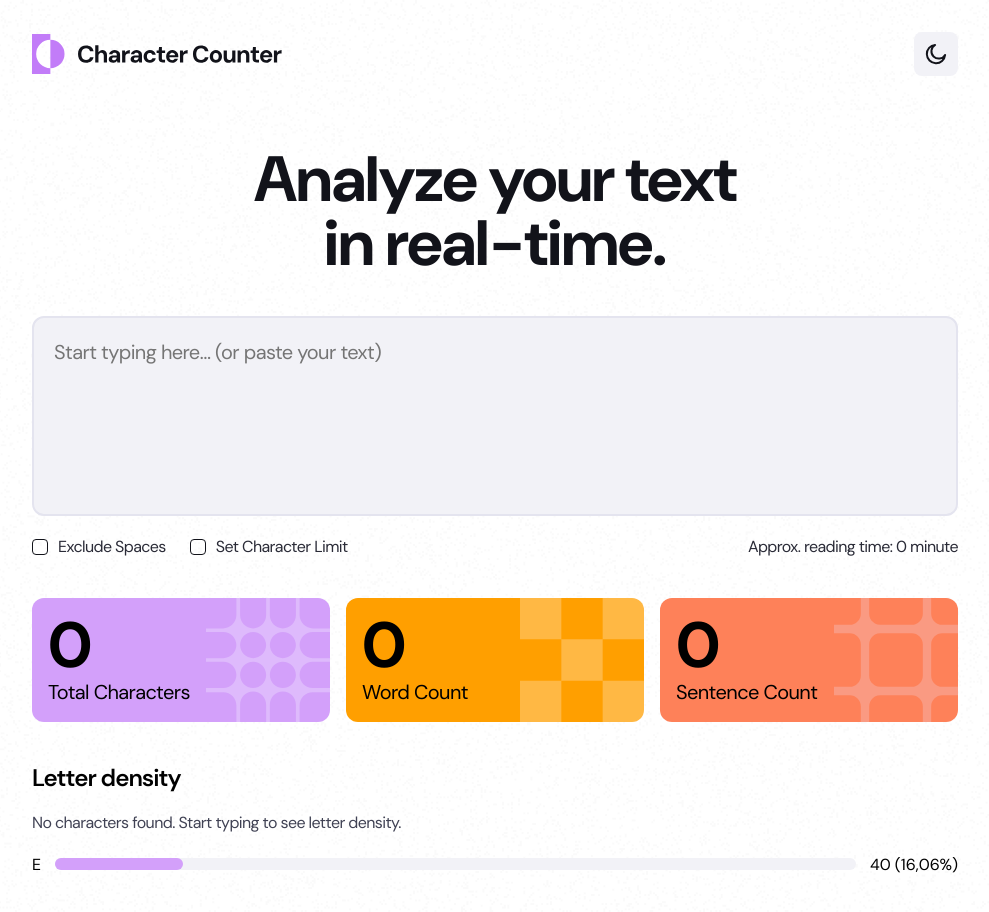
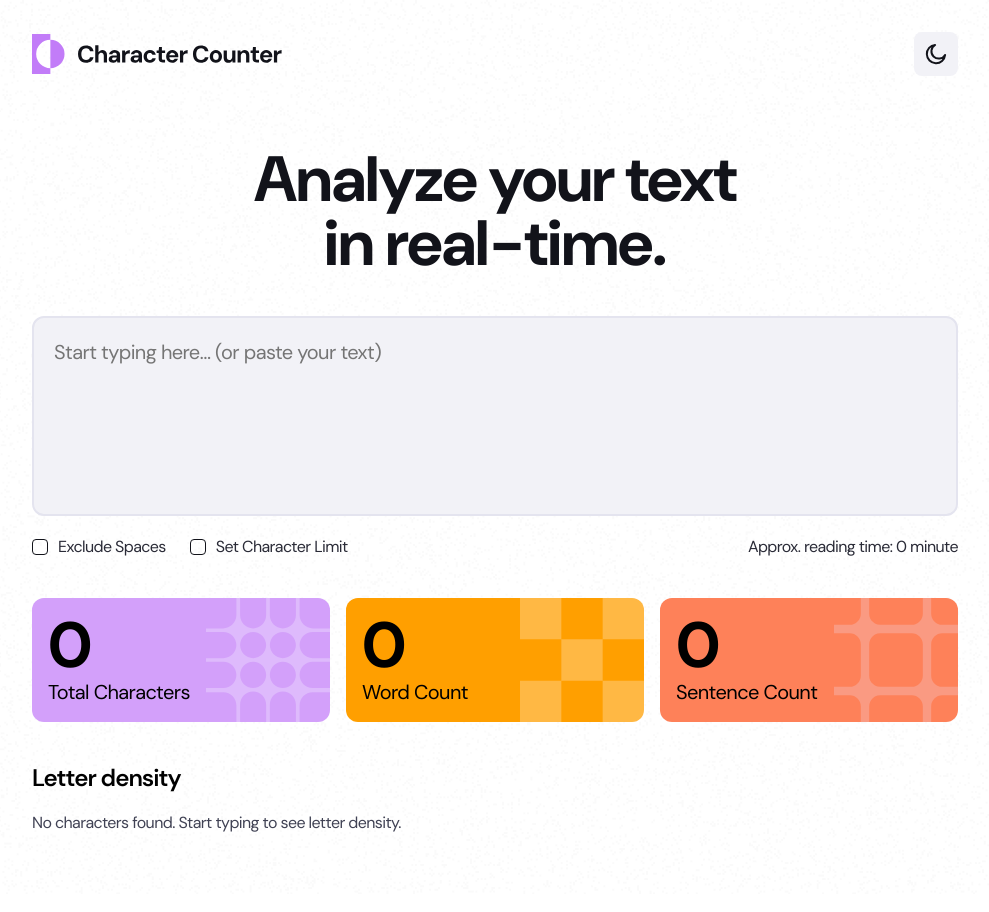
Before and after one commit to RicardoGeada/fm-character-counter, a React (Vite) app: page / in a window 1280 px wide. Shown: the top 912 px of the page, without its empty margins (145-1134 px from the left). Built offline with nearby package versions, Linux system fonts and the light colour scheme.

Commit message:
feat(letter-density): add letter frequency calculation and visualization

```diff
--- a/src/App.scss
+++ b/src/App.scss
@@ -70,8 +70,6 @@
 }
 
 
-
-
 @media (max-width: 768px) {
   .stat-container {
     flex-direction: column;
--- a/src/components/LetterDensity/LetterDensity.module.scss
+++ b/src/components/LetterDensity/LetterDensity.module.scss
@@ -17,17 +17,28 @@
    align-items: center;
    gap: 14px;
 
+   .label {
+    width: 16px;
+    flex-shrink: 0;
+   }
+
    .progress-bar-container {
     height: 12px;
     flex: 1;
     border-radius: 999px;
-    background-color: var(--color-neutral-100);
+    background-color: var(--ld-progress-bar-bg);
    }
 
    .progress-bar-fill {
     height: 100%;
     border-radius: 999px;
     background-color: var(--color-purple-400);
-    width: 16%;
+    transition: width 0.3s ease;
+   }
+
+   .percent {
+    text-align: right;
+    min-width: 87px;
+    flex-shrink: 0;
    }
 }
--- a/src/components/LetterDensity/LetterDensity.tsx
+++ b/src/components/LetterDensity/LetterDensity.tsx
@@ -5,18 +5,48 @@ interface LetterDensityProps {
 }
 
 const LetterDensity: React.FC<LetterDensityProps> = ({text}) => {
+
+    // Alle Buchstaben rausfiltern
+    const uniqueLetters = getUniqueLetters(text);
+    const sortedLetters = [...uniqueLetters].sort((a,b) => {
+      return  getTotal(text, b) - getTotal(text, a);
+    })
+
+    function getUniqueLetters(text: string): string[] {
+      const array = text.replace(/\s+/g, "").toUpperCase().split("");
+      const set = [...new Set(array)];
+      return set;
+    }
+
+    // Buchstaben Prozentsatz errechnen
+    function getTotal(text:string, letter:string) : number {
+      const regex = new RegExp(`[${letter.toUpperCase()}${letter.toLowerCase()}]`, 'g');
+      const total = text.match(regex)?.length || 0;
+      return total;
+    }
+
+    function getPercentage(text:string, letter:string) {
+      const total = getTotal(text, letter);
+      if (total > 0) return ((total / text.replace(/\s+/g, "").length) * 100).toFixed(2);
+      else return 0;
+    }
+    // Der größe nach rendern
+    const letterItemElements = sortedLetters.map((letter) => {
+      return (<li className={styles["letter-item"]} key={letter}>
+        <div className={styles["label"]}>{letter}</div>
+        <div className={styles["progress-bar-container"]}>
+          <div className={styles["progress-bar-fill"]} style={{width:`${getPercentage(text, letter)}%`}}></div>
+        </div>
+        <div className={styles["percent"]}>{getTotal(text, letter)} ({getPercentage(text, letter)}%)</div>
+      </li>)
+    })
+
     return (
         <section className={styles["letter-density-section"]}>
           <h2 className="text-2">Letter density</h2>
-          {text.length == 0 && <p className={`${styles["notification"]} text-4`}>No characters found. Start typing to see letter density.</p>}
+          {text.trim().length === 0 && <p className={`${styles["notification"]} text-4`}>No characters found. Start typing to see letter density.</p>}
           <ul>
-            <li className={styles["letter-item"]}>
-              <div className={styles["label"]}>E</div>
-              <div className={styles["progress-bar-container"]}>
-                <div className={styles["progress-bar-fill"]}></div>
-              </div>
-              <div className={styles["percent"]}>40 (16,06%)</div>
-            </li>
+            {letterItemElements}
           </ul>
         </section>
     );
--- a/src/index.scss
+++ b/src/index.scss
@@ -40,6 +40,9 @@
   /* input checkbox */
   --color-checkbox-border: var(--color-neutral-900);
   --color-checkbox-border-hover: var(--color-neutral-600);
+
+  /* letter density */
+  --ld-progress-bar-bg: var(--color-neutral-100);
 }
 
 * {
@@ -81,6 +84,9 @@ body {
     /* input checkbox */
     --color-checkbox-border: var(--color-neutral-200);
     --color-checkbox-border-hover: var(--color-neutral-0);
+
+    /* letter density */
+    --ld-progress-bar-bg: var(--color-neutral-800);
   }
 }
 
```
